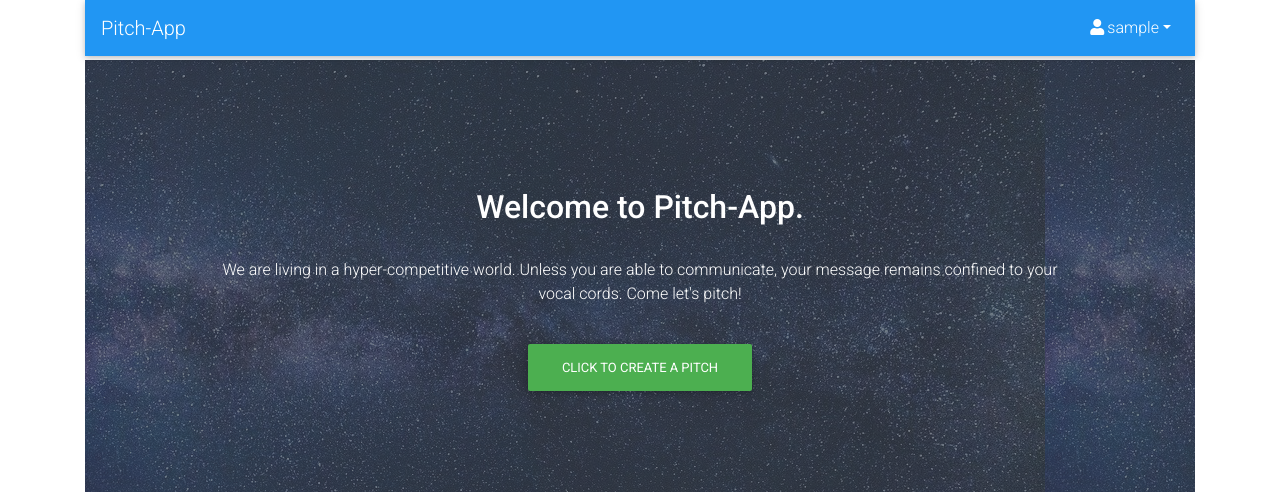
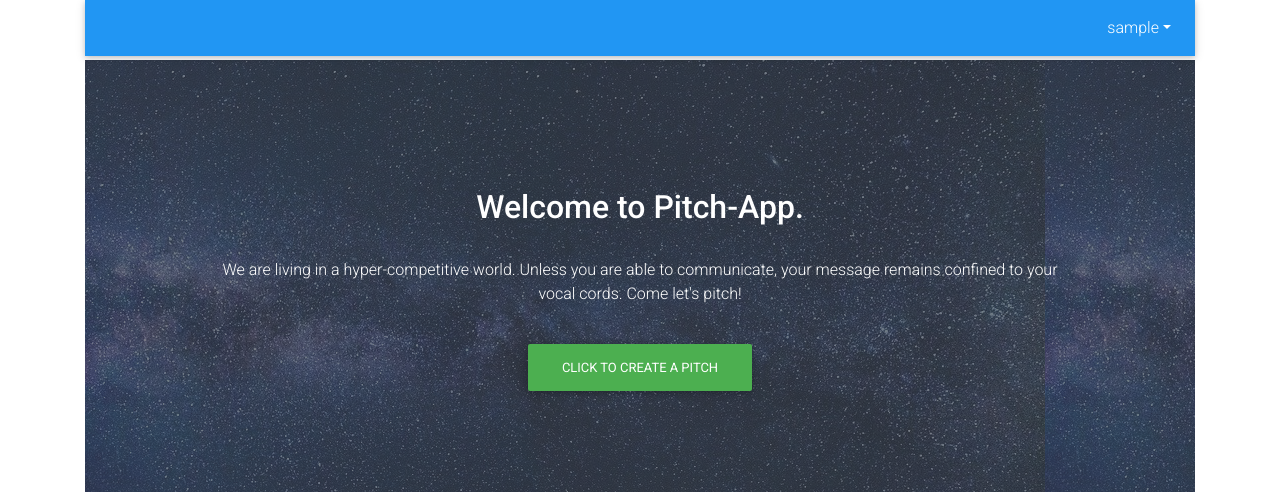
Before and after one commit to RonaldKiprotich/Pitch-App, a Flask app: page / in a window 1280 px wide. Shown: the top 492 px of the page. Run offline with Flask 2, Linux system fonts and the light colour scheme; the visitor is signed in with stand-in values (Sample User, id 1); data comes from the database, SQL or seed files in the repository; some libraries are stand-ins or nearby versions; some web fonts are replaced.

Commit message:
polish navbar

```diff
--- a/app/templates/navbar.html
+++ b/app/templates/navbar.html
@@ -1,23 +1,18 @@
 
 <!--Navbar -->
 <nav class="mb-1 navbar navbar-expand-lg navbar-dark blue">
-    <a class="navbar-brand" href="/">Pitch-App</a>
-    <button class="navbar-toggler" type="button" data-toggle="collapse" data-target="#navbarSupportedContent-4"
-      aria-controls="navbarSupportedContent-4" aria-expanded="false" aria-label="Toggle navigation">
-      <span class="navbar-toggler-icon"></span>
-    </button>
-    <div class="collapse navbar-collapse" id="navbarSupportedContent-4">
-      <ul class="navbar-nav ml-auto">
-        <li class="nav-item dropdown">
-          <a class="nav-link dropdown-toggle" id="navbarDropdownMenuLink-4" data-toggle="dropdown"
-            aria-haspopup="true" aria-expanded="false">
-            <i class="fas fa-user"></i>{{current_user.username}}</a>
-          <div class="dropdown-menu dropdown-menu-right dropdown-info" aria-labelledby="navbarDropdownMenuLink-4">
-            <a class="dropdown-item" href="{{url_for('main.profile',uname=current_user.username)}}">My Profile</a>
-            <a class="dropdown-item" href="{{url_for('auth.logout')}}">Log out</a>
-          </div>
-        </li>
-      </ul>
-    </div>
+  <ul class="navbar-nav ml-auto">
+    {% if current_user.is_authenticated %}
+    <li class="nav-item dropdown">
+      <a class="nav-link dropdown-toggle" id="navbarDropdownMenuLink" data-toggle="dropdown"
+        aria-haspopup="true" aria-expanded="false" href = "/">{{current_user.username}}</a>
+      <div class="dropdown-menu dropdown-primary" aria-labelledby="navbarDropdownMenuLink">
+        <a class="dropdown-item" href="{{url_for('auth.logout')}}">Logout</a>
+        {% else %}
+        <a class="dropdown-item text-white" href="{{url_for('auth.login')}}">Login</a>
+        {%endif%}
+      </div>
+    </li>
+  </ul>
   </nav>
   <!--/.Navbar -->
```
